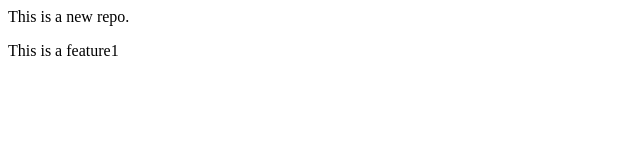
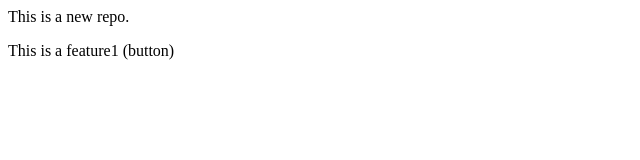
Before and after one commit to ishikapawar49-blip/LocalRepo, a plain HTML site: page index.html in a window 1280 px wide. Shown: the full height of the page, 0-640 px from the left. Drawn offline with Linux system fonts and the light colour scheme.

Commit message:
Add button

```diff
--- a/index.html
+++ b/index.html
@@ -1,2 +1,2 @@
 <p>This is a new repo.</p>
-<p>This is a feature1<p>
+<p>This is a feature1 (button)<p>
```
